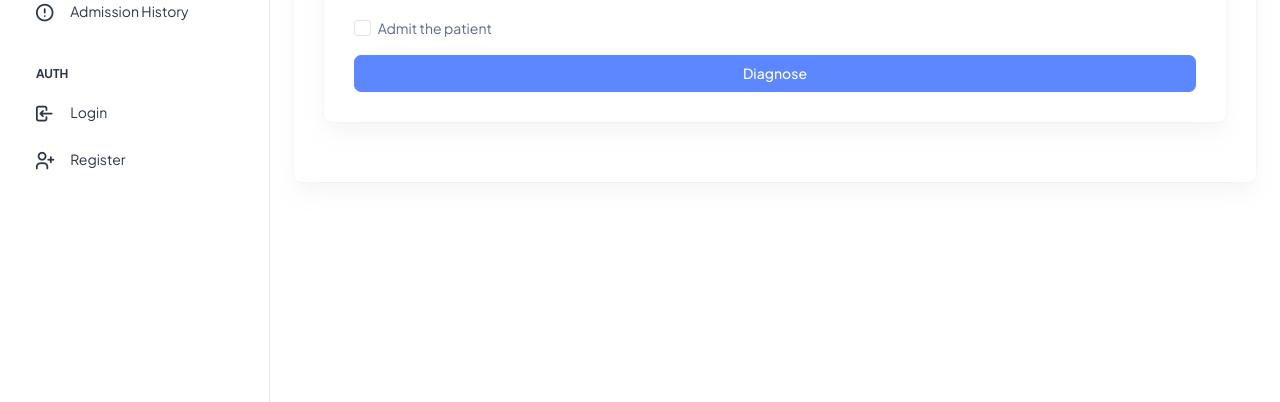
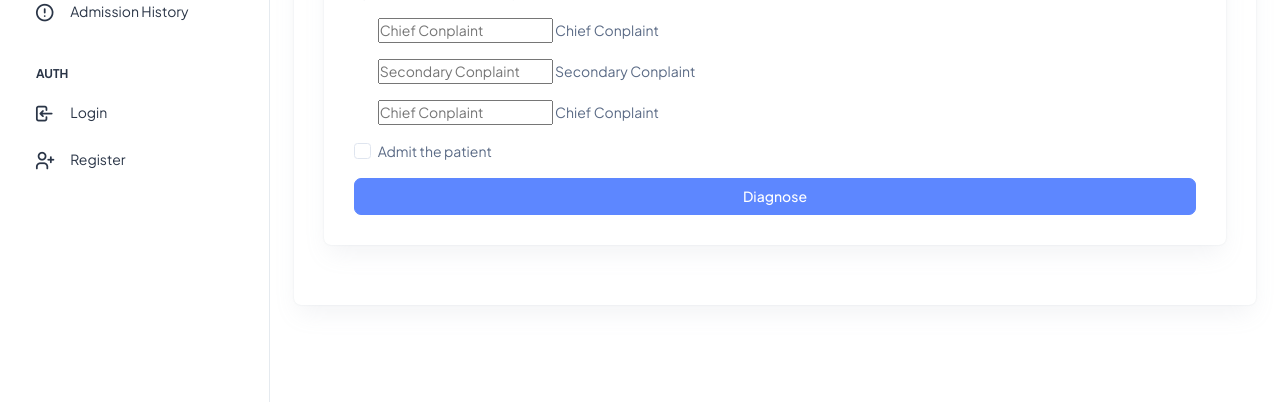
Before and after one commit to bobothaw/YankinOPDManagement, a Django app: template YankinVENV/YankinPedOPDMS/DoctorApp/templates/DoctorApp/diagnosispage.html in a window 1280 px wide. Shown: the part 335-737 px from the top of the page. Run offline with Django 5.2, Linux system fonts and the light colour scheme; the template is opened without the code that fills it, so the values that code supplies are empty; some libraries are stand-ins or nearby versions.

Commit message:
This is real

```diff
--- a/YankinVENV/YankinPedOPDMS/DoctorApp/templates/DoctorApp/diagnosispage.html
+++ b/YankinVENV/YankinPedOPDMS/DoctorApp/templates/DoctorApp/diagnosispage.html
@@ -24,6 +24,18 @@
             Systolic/Diastolic: {{waitingPatient.systole}}/{{waitingPatient.diastole}} mHg
         </p>
         <div class="mb-3 form-check">
+            <input type="text" placeholder="Chief Conplaint" id="chcon">
+            <label class="form-check-label" for="chcon">Chief Conplaint</label>
+        </div>
+        <div class="mb-3 form-check">
+            <input type="text" placeholder="Secondary Conplaint" id="seccon">
+            <label class="form-check-label" for="secon">Secondary Conplaint</label>
+        </div>
+        <div class="mb-3 form-check">
+            <input type="text" placeholder="Chief Conplaint" id="chcon">
+            <label class="form-check-label" for="admitChecchconk">Chief Conplaint</label>
+        </div>
+        <div class="mb-3 form-check">
             <input type="checkbox" class="form-check-input" id="admitCheck" name = "QueueCheck" value = "True">
             <label class="form-check-label" for="admitCheck">Admit the patient</label>
         </div>
@@ -31,9 +43,9 @@
             <label for="ward" class="form-label">Ward</label>
             <input type="number" class="form-control" id="ward" name="ward">
         </div>
-      <button type="submit" class="col-12 btn btn-primary">
-        {% block btnText %}Diagnose{% endblock btnText %}
-      </button>
+        <button type="submit" class="col-12 btn btn-primary">
+            {% block btnText %}Diagnose{% endblock btnText %}
+        </button>
       </div>
   </div>
 
@@ -50,7 +62,8 @@
             if ($(this).is(':checked')) {
                 chShipBlock.show();
                 chShipBlock.find('input').prop('required', true);
-            } else {
+            }
+            else {
                 chShipBlock.hide();
                 chShipBlock.find('input').prop('required', false);
             }
```
